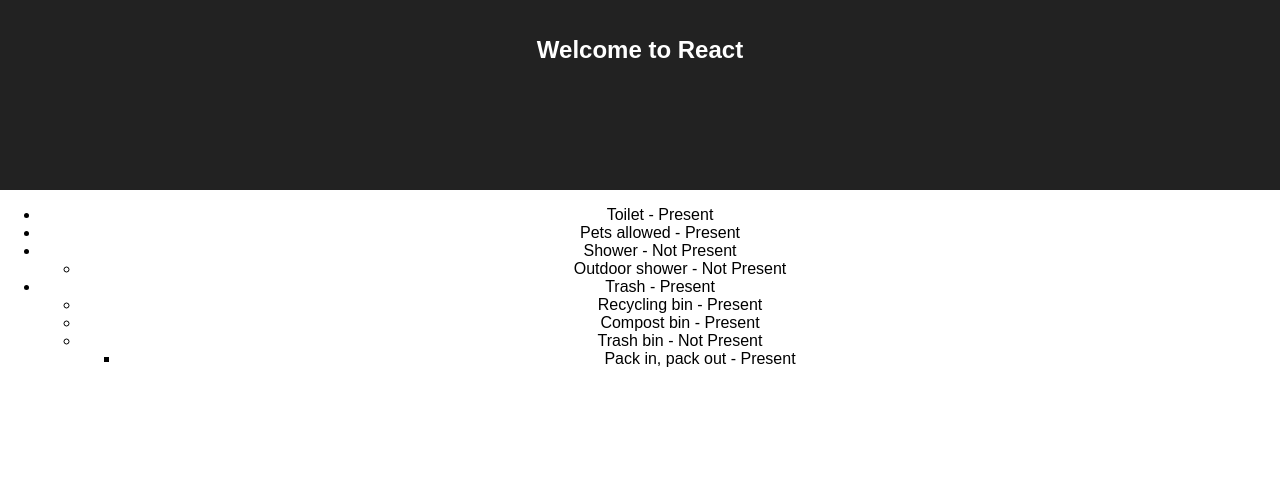
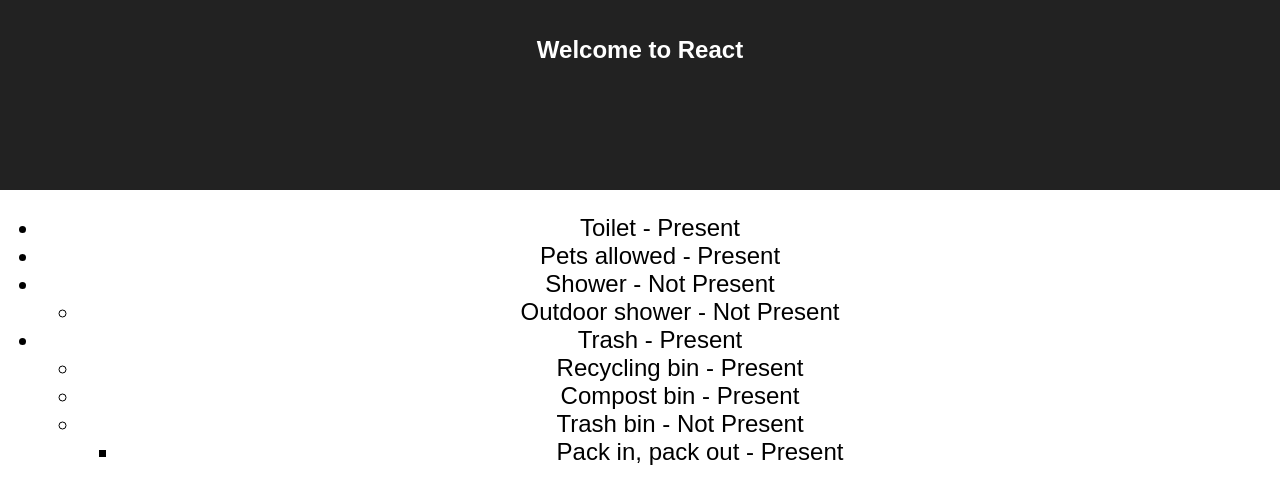
Before and after one commit to hwangm/frontend, a React (Create React App) app: page / in a window 1280 px wide. Shown: the top 504 px of the page. Built offline with nearby package versions, Linux system fonts and the light colour scheme.

Commit message:
Remove unnecessary div tags

```diff
--- a/src/App/App.css
+++ b/src/App/App.css
@@ -26,3 +26,7 @@
   from { transform: rotate(0deg); }
   to { transform: rotate(360deg); }
 }
+
+ul {
+  font-size: 24px;
+}
--- a/src/App/App.js
+++ b/src/App/App.js
@@ -8,9 +8,7 @@
 
     let featureComponents = featureList.map((feature, index) => {
       return (
-        <div>
-          <Feature key={index} title={feature.title} presence={feature.presence} subfeatures={feature.subfeatures} />
-        </div>
+        <Feature key={index} title={feature.title} presence={feature.presence} subfeatures={feature.subfeatures} />
       )
     });
 
--- a/src/Feature/Feature.js
+++ b/src/Feature/Feature.js
@@ -10,34 +10,28 @@
     // subfeatures
   }
   render() {
-    if(this.props.subfeatures){
+    if(this.props.subfeatures.length > 0){
       let subfeatures = this.props.subfeatures;
-
+      console.log(this.props.subfeatures);
       let subfeatureComponents = subfeatures.map((feature, index) => {
         return (
-          <div>
           <Feature key={index} title={feature.title} presence={feature.presence} subfeatures={feature.subfeatures} />
-          </div>
         )
       });
       return (
-        <div>
         <li>
           {this.props.title} - {this.props.presence ? 'Present' : 'Not Present'}
           <ul>
             {subfeatureComponents}
           </ul>
         </li>
-        </div>
       )
     }
     else{
       return (
-        <div>
         <li>
           {this.props.title} - {this.props.presence ? 'Present' : 'Not Present'}
         </li>
-        </div>
       )
     }
 
```
Lines whose indentation alone changed are shown as unchanged.
